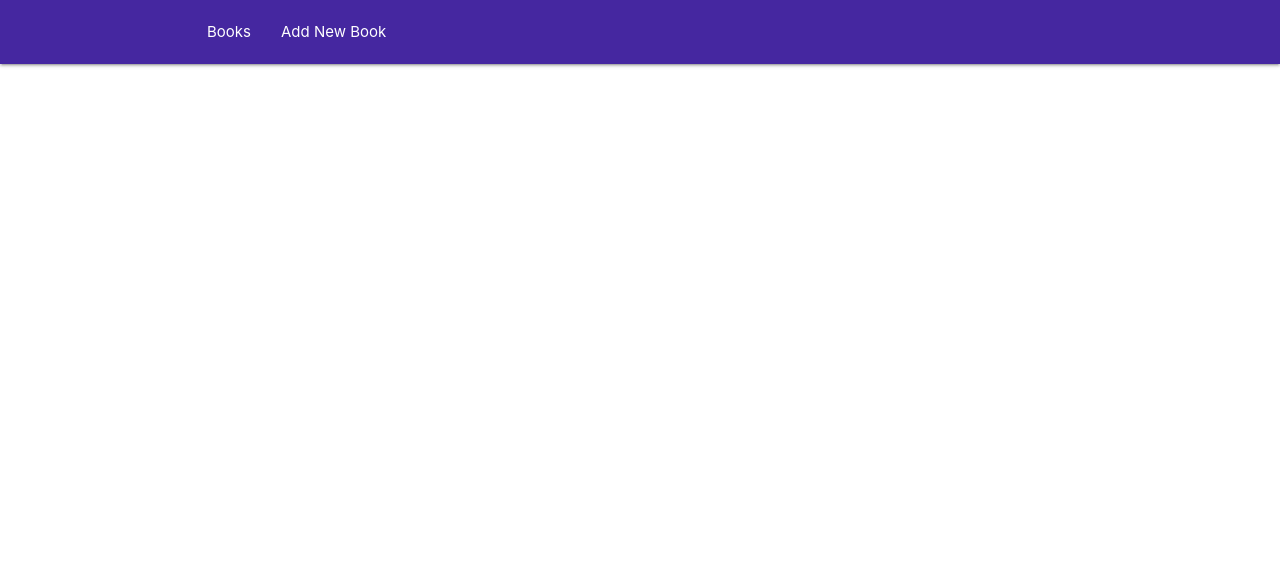
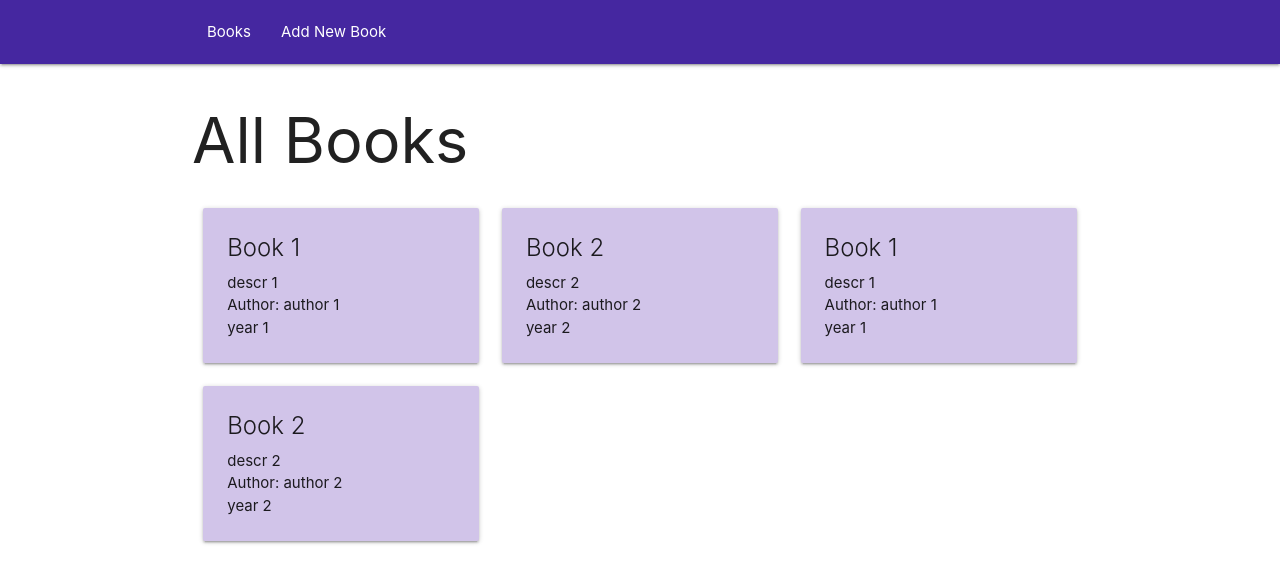
Before and after one commit to lenaryan/books, a Vue app: page / in a window 1280 px wide. Shown: the top 582 px of the page. Built offline with nearby package versions, Linux system fonts and the light colour scheme.

Commit message:
added books cards

```diff
--- a/src/App.vue
+++ b/src/App.vue
@@ -12,6 +12,11 @@ export default {
   name: 'App',
   components: {
     Navbar
+  },
+  data() {
+    return {
+
+    }
   }
 }
 </script>
--- /dev/null
+++ b/src/components/Book.vue
@@ -0,0 +1,30 @@
+<template>
+    <article class="book col l4 m6 s12">
+        <div class="card deep-purple lighten-4">
+            <div class="card-content">
+                <h3 class="card-title book__title">{{ book.title }}</h3>
+                <p>{{ book.description }}</p>
+                <p>Author: {{ book.author }}</p>
+                <p>{{ book.year }}</p>
+            </div>
+        </div>
+    </article>
+</template>
+
+<script>
+export default {
+    name: 'Book',
+    props: ['book'],
+    data() {
+        return {
+
+        }
+    }
+}
+</script>
+
+<style>
+    .book__title {
+        margin-top: 0;
+    }
+</style>
--- /dev/null
+++ b/src/components/Books.vue
@@ -0,0 +1,29 @@
+<template>
+    <section class="all-books container">
+        <h1>All Books</h1>
+        <div class="row">
+            <Book v-for="(book, index) in books" :key="index" :book="book" />
+        </div>
+    </section>
+</template>
+
+<script>
+import Book from '@/components/Book'
+
+export default {
+    name: 'Books',
+    components: {
+        Book
+    },
+    data() {
+        return {
+            books: [
+                {title: 'Book 1', description: 'descr 1', author: 'author 1', year: 'year 1'},
+                {title: 'Book 2', description: 'descr 2', author: 'author 2', year: 'year 2'},
+                {title: 'Book 1', description: 'descr 1', author: 'author 1', year: 'year 1'},
+                {title: 'Book 2', description: 'descr 2', author: 'author 2', year: 'year 2'},
+            ]
+        }
+    }
+}
+</script>
--- a/src/router/index.js
+++ b/src/router/index.js
@@ -1,15 +1,16 @@
 import Vue from 'vue'
 import Router from 'vue-router'
+import Books from '@/components/Books'
 
 Vue.use(Router)
 
 export default new Router({
   mode: 'history',
   routes: [
-    // {
-    //   path: '/',
-    //   name: 'Navbar',
-    //   component: Navbar
-    // }
+    {
+      path: '/',
+      name: 'Books',
+      component: Books
+    }
   ]
 })
```
